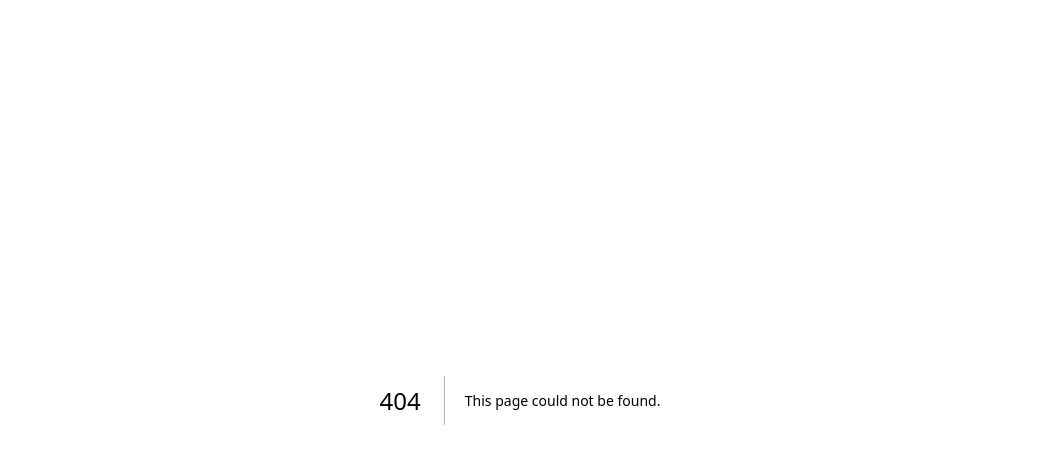
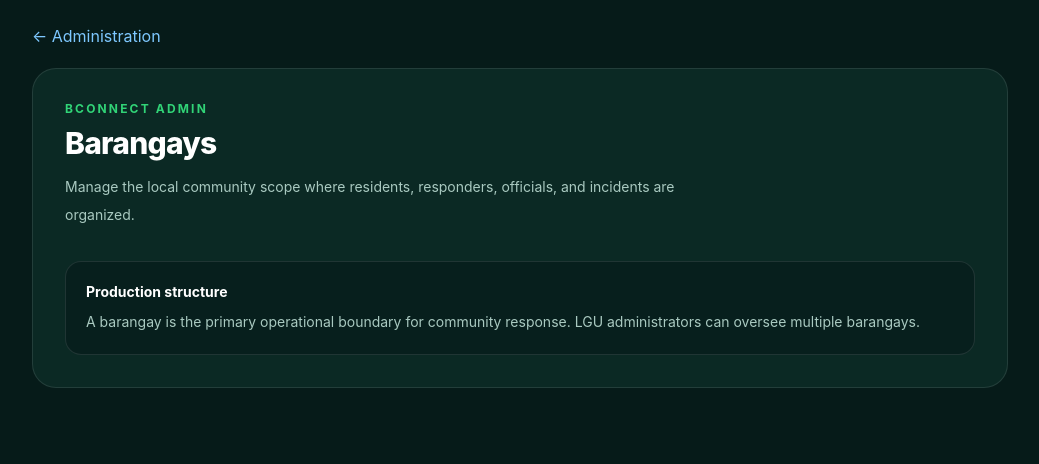
Before and after one commit to a3bcruz-jpg/BConnect, a Next.js app: page /admin/barangays in a window 1280 px wide. Before the commit this address had no page. Shown: the top 464 px of the page, without its empty margins (120-1159 px from the left). Built offline with nearby package versions, Linux system fonts and the light colour scheme.

Commit message:
feat: add BConnect admin module shell

```diff
--- /dev/null
+++ b/src/app/admin/barangays/page.tsx
@@ -0,0 +1,20 @@
+import Link from 'next/link';
+
+export default function AdminModulePage() {
+  return (
+    <main className="min-h-screen bg-[#061b19] text-white bc-page-enter">
+      <div className="mx-auto max-w-5xl px-4 py-6 sm:px-6">
+        <Link href="/admin" className="text-sm font-bold text-[#7ec8ff]">← Administration</Link>
+        <section className="mt-5 rounded-3xl border border-white/10 bg-[#0b2924] p-6 sm:p-8">
+          <p className="text-xs font-bold uppercase tracking-[0.18em] text-[#31d477]">BConnect Admin</p>
+          <h1 className="mt-2 text-3xl font-extrabold tracking-tight">Barangays</h1>
+          <p className="mt-3 max-w-2xl text-sm leading-7 text-[#a9c9c0]">Manage the local community scope where residents, responders, officials, and incidents are organized.</p>
+          <div className="mt-8 rounded-2xl border border-white/10 bg-[#071f1d] p-5">
+            <p className="text-sm font-bold">Production structure</p>
+            <p className="mt-2 text-sm leading-6 text-[#a9c9c0]">A barangay is the primary operational boundary for community response. LGU administrators can oversee multiple barangays.</p>
+          </div>
+        </section>
+      </div>
+    </main>
+  );
+}
```
